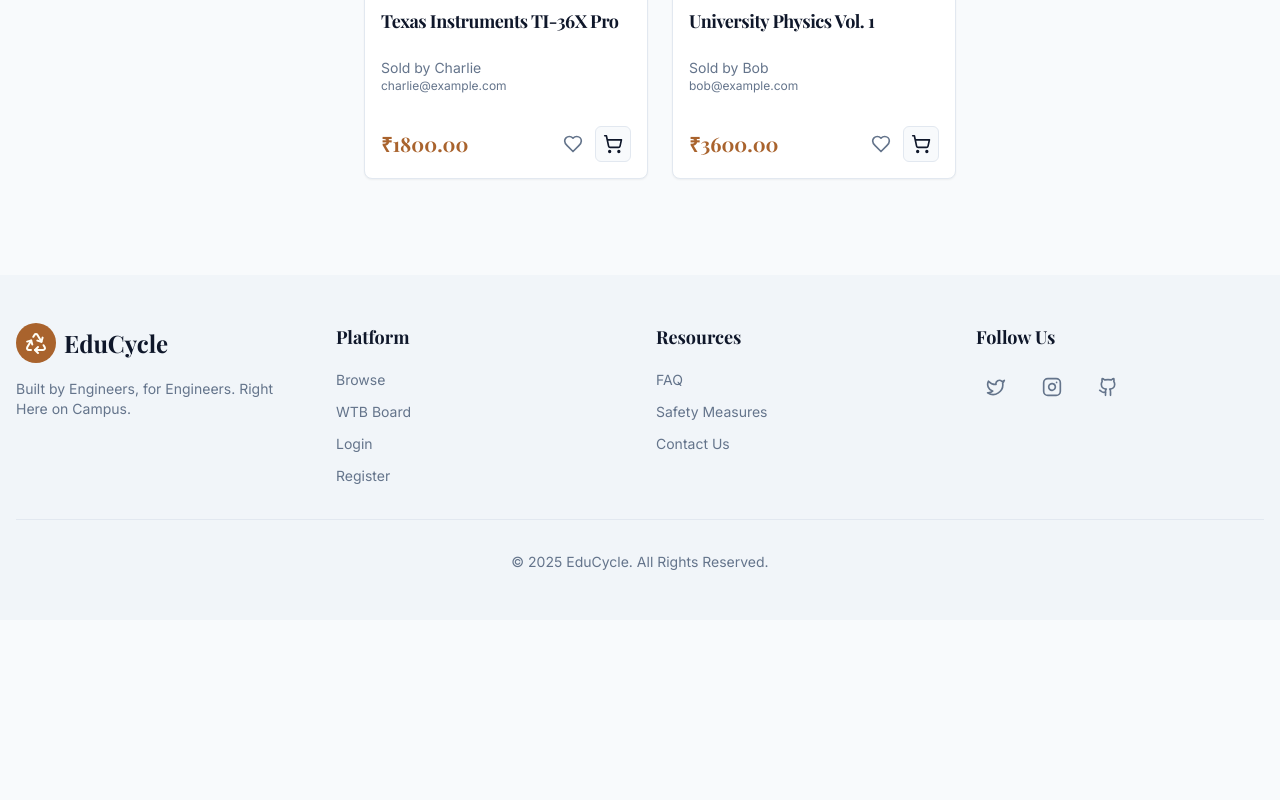
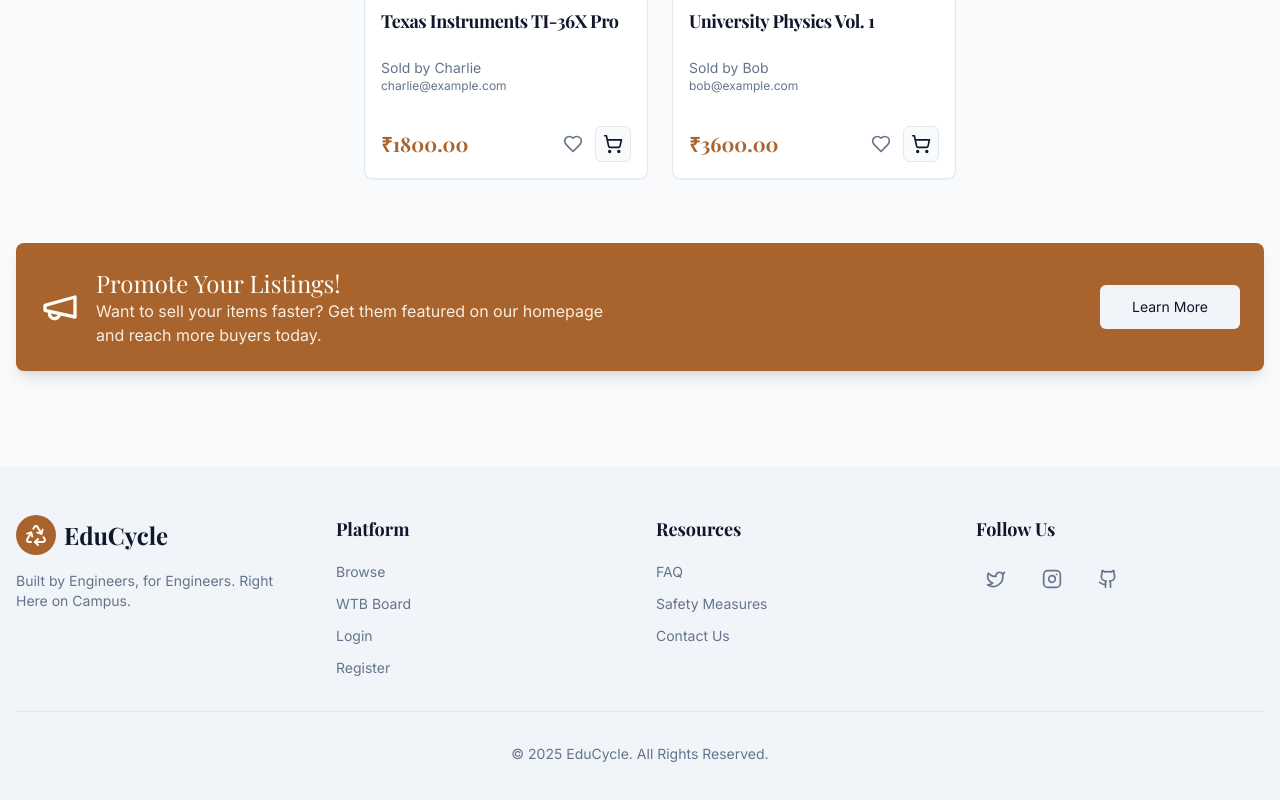
Before and after one commit to Akanksha11-S/educycle_ecom, a Next.js app: page / in a window 1280 px wide. Shown: the part 2964-3764 px from the top of the page. Before the commit the page ends 3584 px from the top, so only its background shows below. Built offline with nearby package versions, Linux system fonts and the light colour scheme.

Commit message:
add advertisements above footer

```diff
--- a/src/app/layout.tsx
+++ b/src/app/layout.tsx
@@ -4,6 +4,7 @@ import { Toaster } from "@/components/ui/toaster";
 import { AppProviders } from '@/contexts/AppProviders';
 import Header from '@/components/Header';
 import Footer from '@/components/Footer';
+import AdvertisementBanner from '@/components/AdvertisementBanner';
 
 export const metadata: Metadata = {
   title: 'EduCycle',
@@ -28,6 +29,7 @@ export default function RootLayout({
           <main className="flex-grow container mx-auto px-4 py-8">
             {children}
           </main>
+          <AdvertisementBanner />
           <Footer />
           <Toaster />
         </AppProviders>
--- /dev/null
+++ b/src/components/AdvertisementBanner.tsx
@@ -0,0 +1,27 @@
+
+import { Button } from "@/components/ui/button";
+import { Card, CardContent } from "@/components/ui/card";
+import { Megaphone } from 'lucide-react';
+
+const AdvertisementBanner = () => {
+    return (
+        <div className="container mx-auto px-4 py-8">
+            <Card className="bg-primary text-primary-foreground border-none shadow-lg">
+                <CardContent className="p-6 flex flex-col md:flex-row items-center justify-between gap-6 text-center md:text-left">
+                    <div className="flex items-center gap-4">
+                        <Megaphone className="h-10 w-10 flex-shrink-0" />
+                        <div>
+                            <h3 className="font-headline text-2xl">Promote Your Listings!</h3>
+                            <p className="opacity-90 max-w-lg">Want to sell your items faster? Get them featured on our homepage and reach more buyers today.</p>
+                        </div>
+                    </div>
+                    <Button variant="secondary" size="lg" className="flex-shrink-0">
+                        Learn More
+                    </Button>
+                </CardContent>
+            </Card>
+        </div>
+    );
+};
+
+export default AdvertisementBanner;
```
